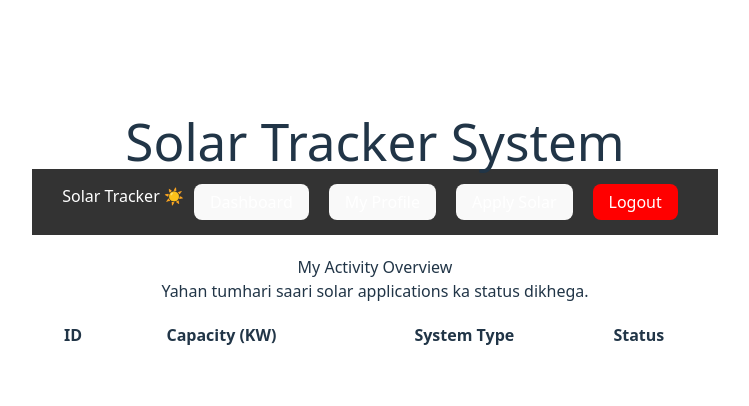
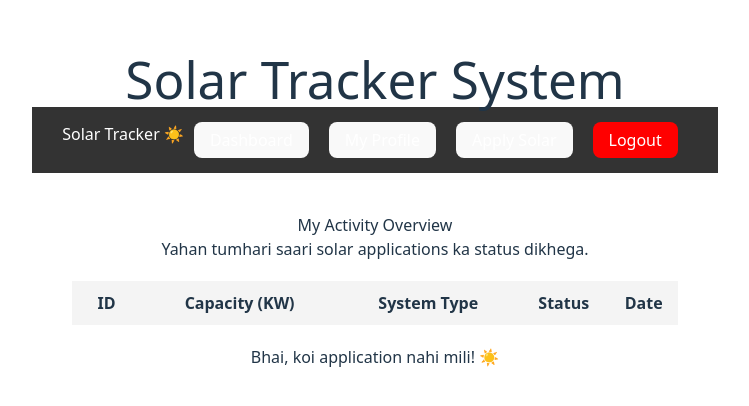
Before and after one commit to ganeshpawar27/Solar-Tracker-System, a React (Vite) app in the folder solartTrack-Frontend/solartrack-ui/: page /resident-dashboard in a window 1280 px wide. Shown: the part 160-566 px from the top of the page, without its empty margins (265-1014 px from the left). Built offline with nearby package versions, Linux system fonts and the light colour scheme.

Commit message:
feat: fixed capacity mapping and integrated resident dashboard

```diff
--- a/solartTrack-Frontend/solartrack-ui/src/App.jsx
+++ b/solartTrack-Frontend/solartrack-ui/src/App.jsx
@@ -8,6 +8,8 @@ import ResidentLogin from './components/resident/ResidentLogin';
 import ResidentDashboard from './components/resident/ResidentDashboard';
 import DashboardLayout from './components/resident/DashboardLayout';
 import Profile from './components/resident/Profile';
+import SolarApplication from './components/resident/SolarApplication';
+
 
 import ResidentRegister from './components/resident/ResidentRegister';
 import InstallerLogin from './components/installer/InstallerLogin';
@@ -42,7 +44,7 @@ function App() {
               <Route path="profile" element={<Profile />} />
 
               {/* Ye path /resident-dashboard/apply ban jayega */}
-              {/* <Route path="apply" element={<SolarApplication />} /> */}
+              <Route path="apply" element={<SolarApplication />} />
           </Route>
         </Routes>
       </div>
--- a/solartTrack-Frontend/solartrack-ui/src/components/resident/ResidentDashboard.jsx
+++ b/solartTrack-Frontend/solartrack-ui/src/components/resident/ResidentDashboard.jsx
@@ -2,44 +2,69 @@ import React, { useState, useEffect } from 'react';
 import api from '../../api/axiosConfig';
 
 function ResidentDashboard() {
+    // Initial state hamesha array hi rakho
     const [requests, setRequests] = useState([]);
     const residentId = localStorage.getItem('userId');
 
     useEffect(() => {
+        // ResidentDashboard.jsx ka useEffect update karo
     const fetchMyData = async () => {
         try {
-                const res = await api.get(`/api/solar/resident/${residentId}`);
-                setRequests(res.data);
+            const res = await api.get(`/requests/resident/${residentId}`);
+
+            // Logical Fix: Agar data array nahi hai, toh use array mein wrap kar do
+            const data = Array.isArray(res.data) ? res.data : (res.data ? [res.data] : []);
+            setRequests(data);
+
         } catch (err) {
-                console.error("Data load error!");
+            console.error("Data load error!", err);
+            setRequests([]);
         }
     };
-        if(residentId) fetchMyData();
+
+        if (residentId) fetchMyData();
     }, [residentId]);
 
     return (
-        <div>
+        <div style={{ padding: '20px' }}>
             <h2>My Activity Overview</h2>
             <p>Yahan tumhari saari solar applications ka status dikhega.</p>
 
-            <table border="1" style={{ width: '100%', marginTop: '20px' }}>
-                <thead>
+            <table border="1" style={{ width: '100%', marginTop: '20px', borderCollapse: 'collapse' }}>
+                <thead style={{ backgroundColor: '#f4f4f4' }}>
                     <tr>
-                        <th>ID</th>
+                        <th style={{ padding: '10px' }}>ID</th>
                         <th>Capacity (KW)</th>
                         <th>System Type</th>
                         <th>Status</th>
+                        <th>Date</th>
                     </tr>
                 </thead>
                 <tbody>
-                    {requests.map((r) => (
-                        <tr key={r.id}>
-                            <td>{r.id}</td>
+                    {/* Fix: Map se pehle check karna ki requests exist karta hai aur array hai */}
+                    {requests && requests.length > 0 ? (
+                        requests.map((r) => (
+                            <tr key={r.id} style={{ textAlign: 'center' }}>
+                                <td style={{ padding: '10px' }}>{r.id}</td>
                                 <td>{r.capacitykw}</td>
-                            <td>{r.system_type}</td>
-                            <td>{r.status}</td>
+                                {/* Java variable 'systemType' use kar rahe hain */}
+                                <td>{r.systemType}</td>
+                                <td style={{
+                                    fontWeight: 'bold',
+                                    color: r.status === 'Approved' ? 'green' : r.status === 'Rejected' ? 'red' : 'orange'
+                                }}>
+                                    {r.status}
+                                </td>
+                                <td>{r.requestDate}</td>
                             </tr>
-                    ))}
+                        ))
+                    ) : (
+                        <tr>
+                            <td colSpan="5" style={{ textAlign: 'center', padding: '20px' }}>
+                                Bhai, koi application nahi mili! ☀️
+                            </td>
+                        </tr>
+                    )}
                 </tbody>
             </table>
         </div>
--- a/solartTrack-Frontend/solartrack-ui/src/components/resident/SolarApplication.jsx
+++ b/solartTrack-Frontend/solartrack-ui/src/components/resident/SolarApplication.jsx
@@ -1,13 +1,13 @@
-import React from 'react'
+import React ,{useState} from 'react'
 import api from '../../api/axiosConfig';
 import { useNavigate } from 'react-router-dom';
 
 function SolarApplication() {
     const [formData, setFormData] = useState({
         capacitykw: '',   // Matches DB column
-        system_type: 'On-Grid', // Default value
+        systemType: 'On-Grid', // Default value
         address: '',      // Optional but good for UI
-        mobile: ''
+
     });
 
     const navigate = useNavigate();
@@ -17,11 +17,11 @@ function SolarApplication() {
 
 
         const handleSubmit=async(e)=>{
-        e.prevenntDefault();
+        e.preventDefault();
         try{
             const payload={
                 capacitykw:parseFloat(formData.capacitykw),
-                system_type:formData.system_type,
+                systemType:formData.systemType,
                 status:"Pending",
                 request_date: new Date().toISOString().split('T')[0], // YYYY-MM-DD format
                 // Foreign Key ke liye object bhej rahe hain
@@ -58,7 +58,7 @@ function SolarApplication() {
                     <label>System Type:</label>
                     <select
                     style={{ width: '100%', padding: '8px', marginTop: '5px' }}
-                    onChange={(e) => setFormData({...formData, system_type: e.target.value})}>
+                    onChange={(e) => setFormData({...formData, systemType: e.target.value})}>
                         <option value="On-Grid">On-Grid</option>
                         <option value="Off-Grid">Off-Grid</option>
                         <option value="Hybrid">Hybrid</option>
@@ -73,16 +73,7 @@ function SolarApplication() {
                         style={{ width: '100%', padding: '8px', marginTop: '5px', height: '80px' }}
                     />
                 </div>
-                <div style={{ marginBottom: '20px' }}>
-                    <label>Mobile Number:</label>
-                    <input
-                        type="text"
-                        required
-                        placeholder="10 digit number"
-                        onChange={(e) => setFormData({...formData, mobile: e.target.value})}
-                        style={{ width: '100%', padding: '8px', marginTop: '5px' }}
-                    />
-                </div>
+
                 <button type="submit" style={{ width: '100%', padding: '12px', background: 'green', color: 'white', border: 'none', borderRadius: '5px', cursor: 'pointer', fontWeight: 'bold' }}>
                     Submit Application
                 </button>
```
Lines whose indentation alone changed are shown as unchanged.
